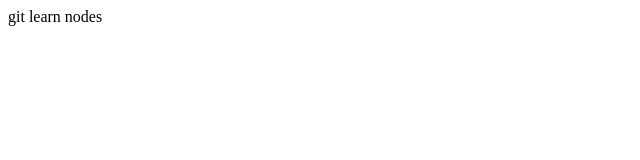
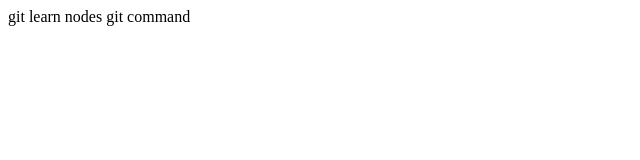
Before and after one commit to liweiyuan/git_learning, a plain HTML site: page index.html in a window 1280 px wide. Shown: the whole page, without its empty margins (0-640 px from the left). Drawn offline with Linux system fonts and the light colour scheme.

Commit message:
Add the first command config

```diff
--- a/index.html
+++ b/index.html
@@ -1 +1,2 @@
 <span>git learn nodes</span>
+<span>git command</span>
```
